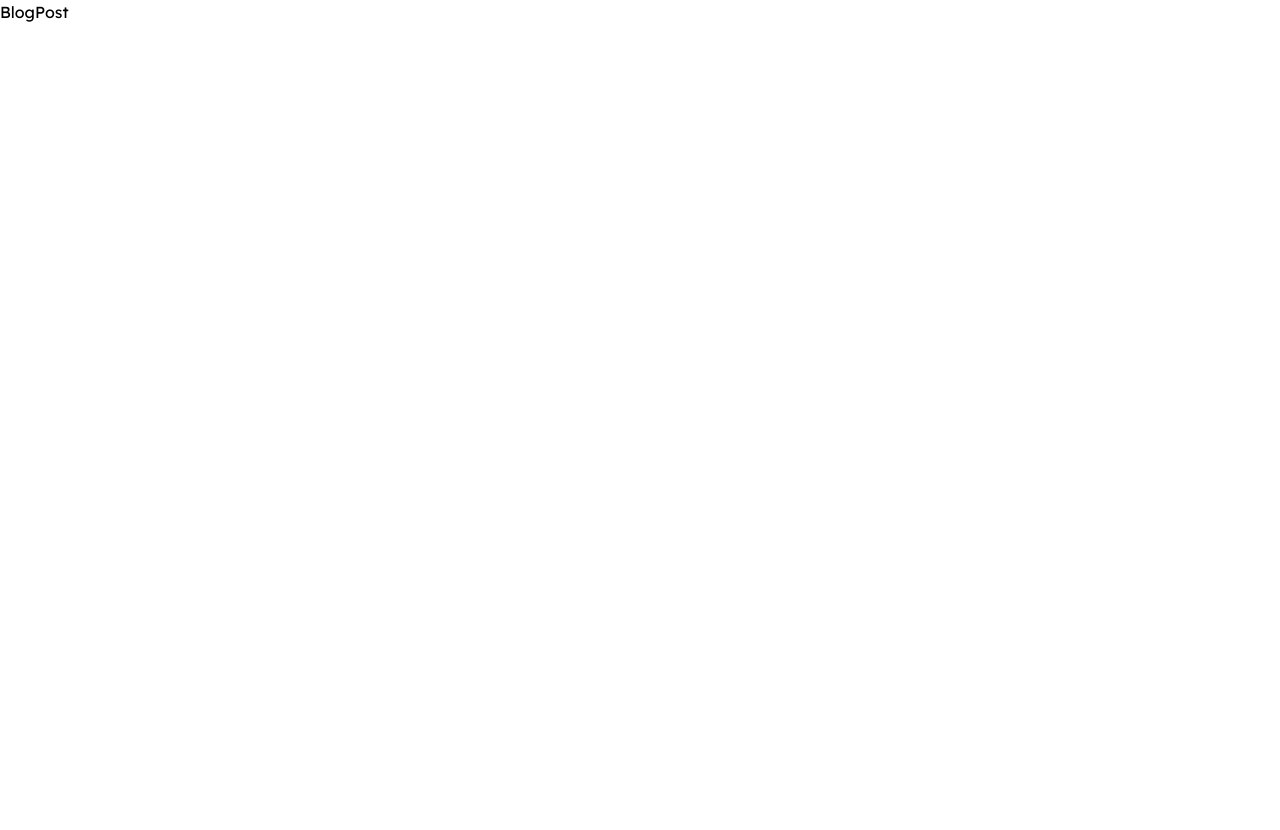
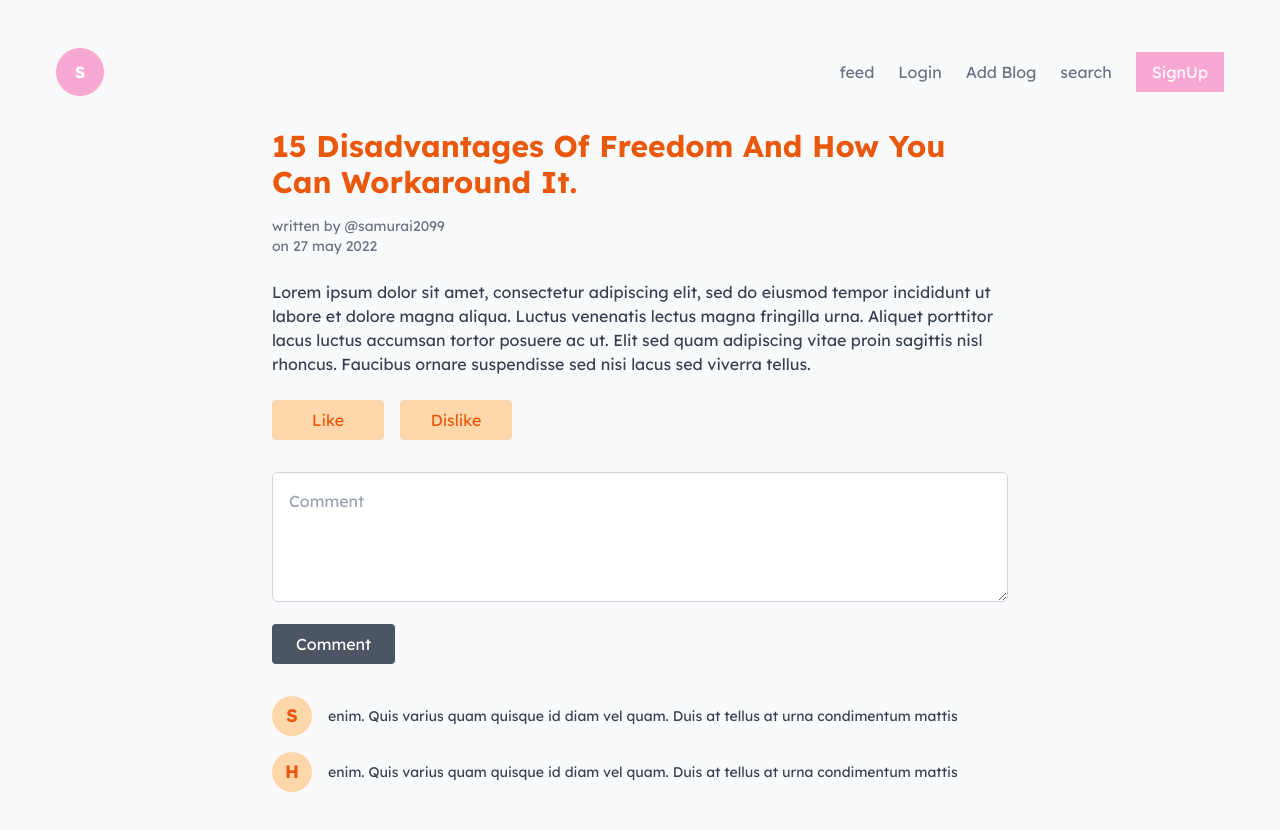
Before and after one commit to halleygz/blog-v3, a React (Vite) app in the folder frontend/: page /post in a window 1280 px wide. Shown: the top 830 px of the page. Before the commit the page ends 800 px from the top, so only its background shows below. Built offline with nearby package versions, Linux system fonts and the light colour scheme.

Commit message:
blog components created

```diff
--- a/frontend/src/components/blog/BlogPost.jsx
+++ b/frontend/src/components/blog/BlogPost.jsx
@@ -0,0 +1,31 @@
+import React from 'react'
+import { LikeDislike } from '../tools/Buttons'
+
+const BlogPostComp = ({ blogData={} }) => {
+    const {title, author, date, content} = blogData
+
+  return (
+    <>
+        <h1 className="text-2xl md:text-3xl font-bold text-orange-600 mb-4">
+          {title}
+        </h1>
+        <div className="text-sm text-gray-500 mb-6">
+          <p>written by @{author}</p>
+          <p>on {date}</p>
+        </div>
+        <article className="text-gray-700 text-sm md:text-base leading-relaxed mb-6">
+          {content}
+          {/* Continue with more Lorem Ipsum to mimic the content length */}
+        </article>
+
+        <div className="flex space-x-4 mb-8 max-w-60">
+            <LikeDislike content={"Like"} />
+            <LikeDislike content={"Dislike"} />
+        </div>
+
+
+    </>
+  )
+}
+
+export default BlogPostComp
--- a/frontend/src/components/blog/ChatBox.jsx
+++ b/frontend/src/components/blog/ChatBox.jsx
@@ -0,0 +1,18 @@
+import React from "react";
+
+const ChatBox = () => {
+  return (
+    <div>
+      <textarea
+        className="w-full border border-gray-300 rounded-md p-4 mb-4"
+        rows="4"
+        placeholder="Comment"
+      ></textarea>
+      <button className="bg-gray-600 text-white px-6 py-2 rounded">
+        Comment
+      </button>
+    </div>
+  );
+};
+
+export default ChatBox;
--- a/frontend/src/components/blog/Comments.jsx
+++ b/frontend/src/components/blog/Comments.jsx
@@ -0,0 +1,31 @@
+import React from 'react'
+import ChatBox from './ChatBox'
+
+const Comments = () => {
+  return (
+    <>
+        <ChatBox />
+
+        <section className="mt-8 space-y-4">
+          <div className="flex space-x-4 items-center">
+            <div className="bg-orange-200 text-orange-600 font-bold p-4 rounded-full h-10 w-10 flex items-center justify-center text-lg">
+              S
+            </div>
+            <p className="text-sm text-gray-700">
+              enim. Quis varius quam quisque id diam vel quam. Duis at tellus at urna condimentum mattis
+            </p>
+          </div>
+          <div className="flex space-x-4 items-center">
+            <div className="bg-orange-200 text-orange-600 font-bold p-4 rounded-full h-10 w-10 flex items-center justify-center text-lg">
+              H
+            </div>
+            <p className="text-sm text-gray-700">
+              enim. Quis varius quam quisque id diam vel quam. Duis at tellus at urna condimentum mattis
+            </p>
+          </div>
+        </section>
+    </>
+  )
+}
+
+export default Comments
--- a/frontend/src/components/blog/Feed.jsx
+++ b/frontend/src/components/blog/Feed.jsx
@@ -0,0 +1,25 @@
+import React from "react";
+import { TagBtns } from "../tools/Buttons";
+
+const Feed = ({title, content}) => {
+  return (
+    <div className="mt-10">
+      <h3 className="text-3xl font-bold text-orange-500 mb-4">
+        {title}
+      </h3>
+      <p className="text-gray-700 leading-relaxed mb-4">
+        {content}
+        <a href="#" className="text-orange-500 hover:underline">
+          read more
+        </a>
+      </p>
+      <div className="space-x-4">
+        <TagBtns content={"#Post details"} />
+        <TagBtns content={"#Freedom"} />
+        <TagBtns content={"#Peace"} />
+      </div>
+    </div>
+  );
+};
+
+export default Feed;
--- a/frontend/src/pages/blog/BlogList.jsx
+++ b/frontend/src/pages/blog/BlogList.jsx
@@ -1,9 +1,32 @@
-import React from 'react'
+import React from "react";
+import NavBar from "../../components/tools/NavBar";
+import { TagBtns } from "../../components/tools/Buttons";
+import Feed from "../../components/blog/Feed";
 
 const BlogList = () => {
+  const title = "15 Disadvantages Of Freedom And How You Can Workaround It."
+  const content = `
+  Lorem ipsum dolor sit amet, consectetur adipiscing elit, sed do
+  eiusmod tempor incididunt ut labore et dolore magna aliqua. Ut enim
+  ad minim veniam, quis nostrud exercitation ullamco laboris nisi ut
+  aliquip ex ea commodo consequat. Duis aute irure dolor in
+  reprehenderit in voluptate velit esse cillum dolore eu fugiat nulla
+  pariatur. Exceptur sint occaecat cupidatat non proident, sunt in
+  culpa qui officia deserunt mollit anim id est laborum ...
+  `
   return (
-    <div>BlogList</div>
-  )
-}
+    <div className="min-h-screen flex flex-col bg-white p-6">
+      <NavBar />
 
-export default BlogList
+      <main className="flex-grow container mx-auto px-6">
+        <h2 className="text-gray-500 text-xl font-medium mb-2">Trending</h2>
+        <Feed content={content} title={title}/>
+        <Feed content={content} title={title}/>
+        <Feed content={content} title={title}/>
+        <Feed content={content} title={title}/>
+      </main>
+    </div>
+  );
+};
+
+export default BlogList;
--- a/frontend/src/pages/blog/BlogPost.jsx
+++ b/frontend/src/pages/blog/BlogPost.jsx
@@ -1,9 +1,29 @@
 import React from 'react'
+import NavBar from '../../components/tools/NavBar';
+import BlogPostComp from '../../components/blog/BlogPost';
+import Comments from '../../components/blog/Comments';
 
 const BlogPost = () => {
+  const someJ = {
+    title: "15 Disadvantages Of Freedom And How You Can Workaround It.",
+    author: "samurai2099",
+    date: "27 may 2022",
+    content: `
+    Lorem ipsum dolor sit amet, consectetur adipiscing elit, sed do eiusmod tempor incididunt ut labore et dolore magna aliqua.
+      Luctus venenatis lectus magna fringilla urna. Aliquet porttitor lacus luctus accumsan tortor posuere ac ut. Elit sed quam
+      adipiscing vitae proin sagittis nisl rhoncus. Faucibus ornare suspendisse sed nisi lacus sed viverra tellus.
+    `
+}
   return (
-    <div>BlogPost</div>
-  )
+    <div className="min-h-screen bg-gray-50 p-4 md:p-8">
+      <NavBar/>
+
+      <main className="bg-gray-50 max-w-3xl mx-auto p-4 rounded-md">
+        <BlogPostComp blogData={someJ}/>
+        <Comments />
+      </main>
+    </div>
+  );
 }
 
 export default BlogPost
```
